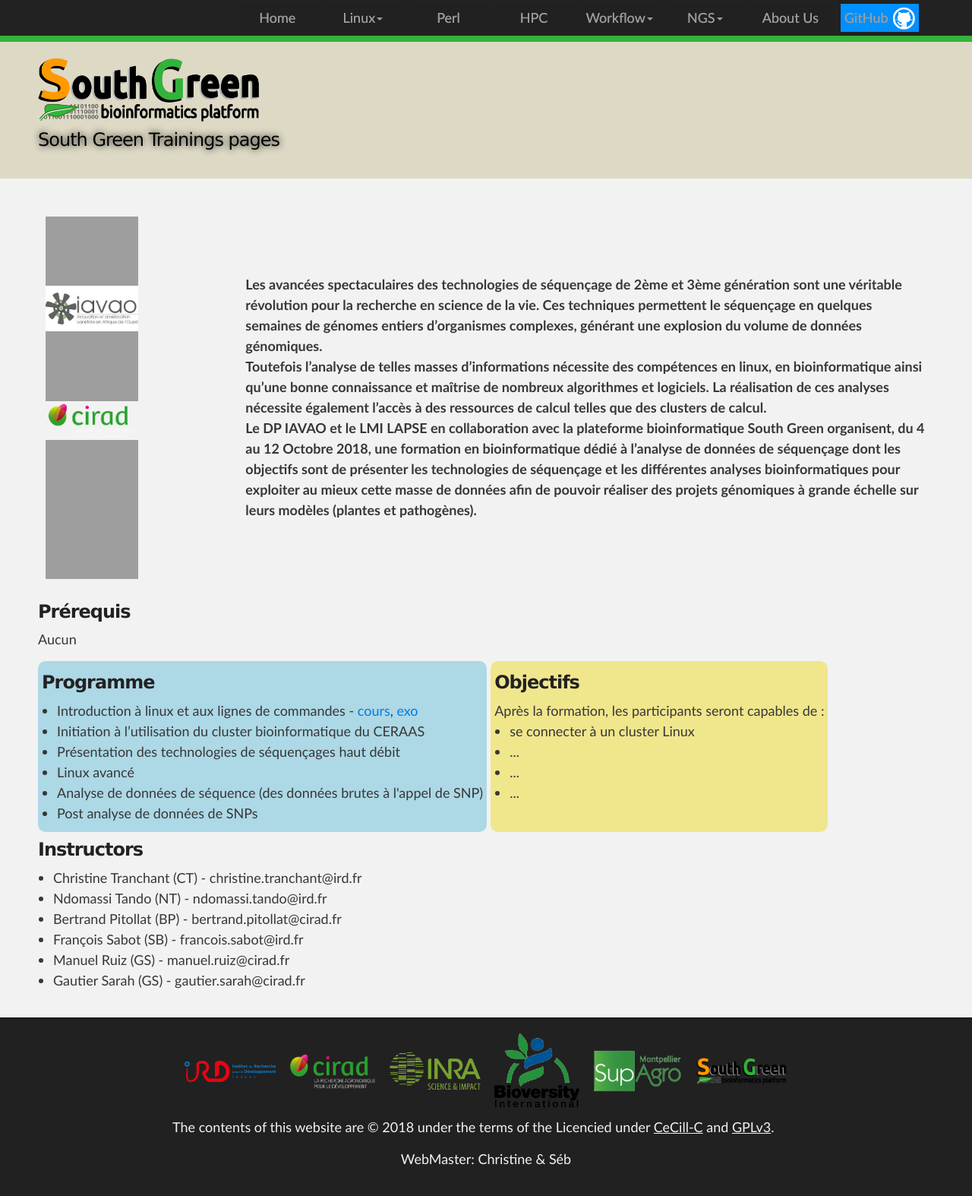
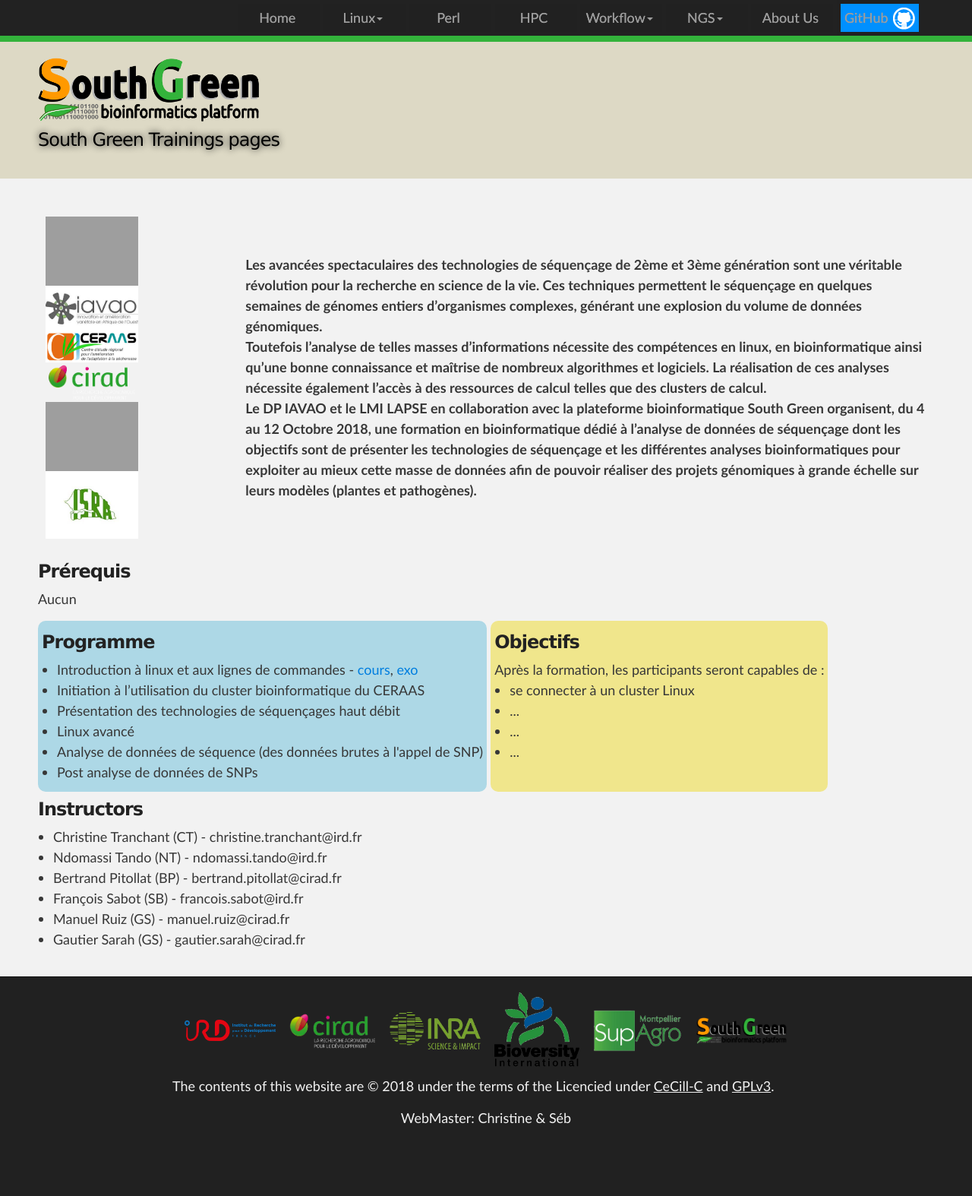
Before and after one commit to SouthGreenPlatform/trainings, a Jekyll site: the page built from _pages/ngsTrainings.md, in a window 1280 px wide. Shown: the whole page at 76% size. Built offline with Jekyll 4.4.1, drawn with Linux system fonts in a browser that asks for light colours; nearby versions of some CDN libraries; after the commit the page ends 1520 px from its top, so only the background shows below that.

Commit message:
Update ngsTrainings.md

```diff
--- a/_pages/ngsTrainings.md
+++ b/_pages/ngsTrainings.md
@@ -10,10 +10,10 @@
     <td>
         <img width="50%" class="img-responsive" src="{{ site.url }}/images/logo/logo_lapse.jpeg" alt="" />
         <img width="50%" class="img-responsive" src="{{ site.url }}/images/logo/logo_iavao.jpeg" alt="" />
-        <img width="50%" class="img-responsive" src="{{ site.url }}/logo_ceraas.jpeg" alt="" />
+        <img width="50%" class="img-responsive" src="{{ site.url }}/images/logo/logo_ceraas.jpeg" alt="" />
         <img width="50%" class="img-responsive" src="{{ site.url }}/images/logo-cirad.png" alt="" />
         <img width="50%" class="img-responsive" src="{{ site.url }}/images/logo-ird.png" alt="" />
-        <img width="50%" class="img-responsive" src="{{ site.url }}/logo_isra.jpg" alt="" />
+        <img width="50%" class="img-responsive" src="{{ site.url }}/images/logo/logo_isra.jpg" alt="" />
     </td>
 <td>
 Les avancées spectaculaires des technologies de séquençage de 2ème et 3ème génération sont une véritable révolution pour la recherche en science de la vie.
```
